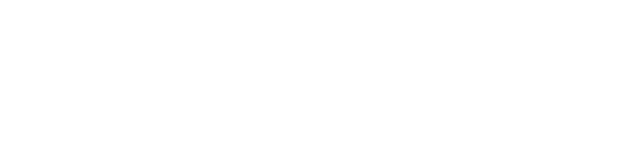
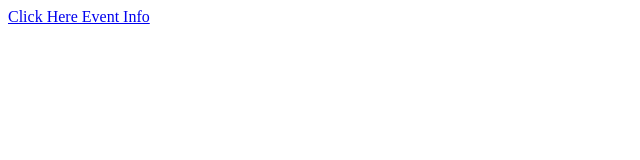
Before and after one commit to FoundDocuments/about, a plain HTML site: page index.html in a window 1280 px wide. Shown: the whole page, without its empty margins (0-640 px from the left). Drawn offline with Linux system fonts and the light colour scheme.

Commit message:
Update index.html

```diff
--- a/index.html
+++ b/index.html
@@ -1,3 +1,3 @@
 <html>
-  <p><a href="Serge Attukwei Clottey-about.pdf"></p>
+  <p><a href="Serge Attukwei Clottey-about.pdf">Click Here Event Info</a></p>
 </html>
```
